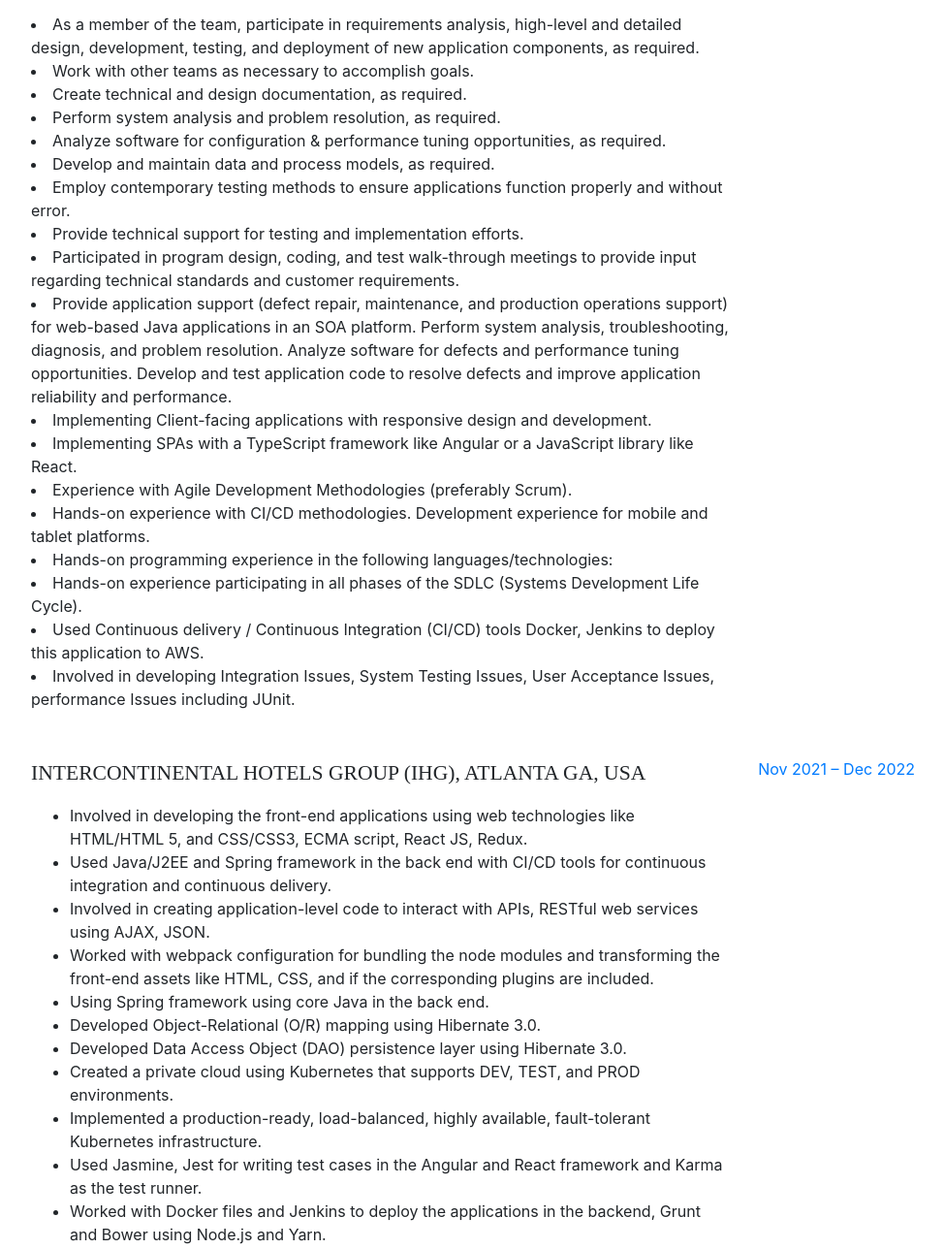
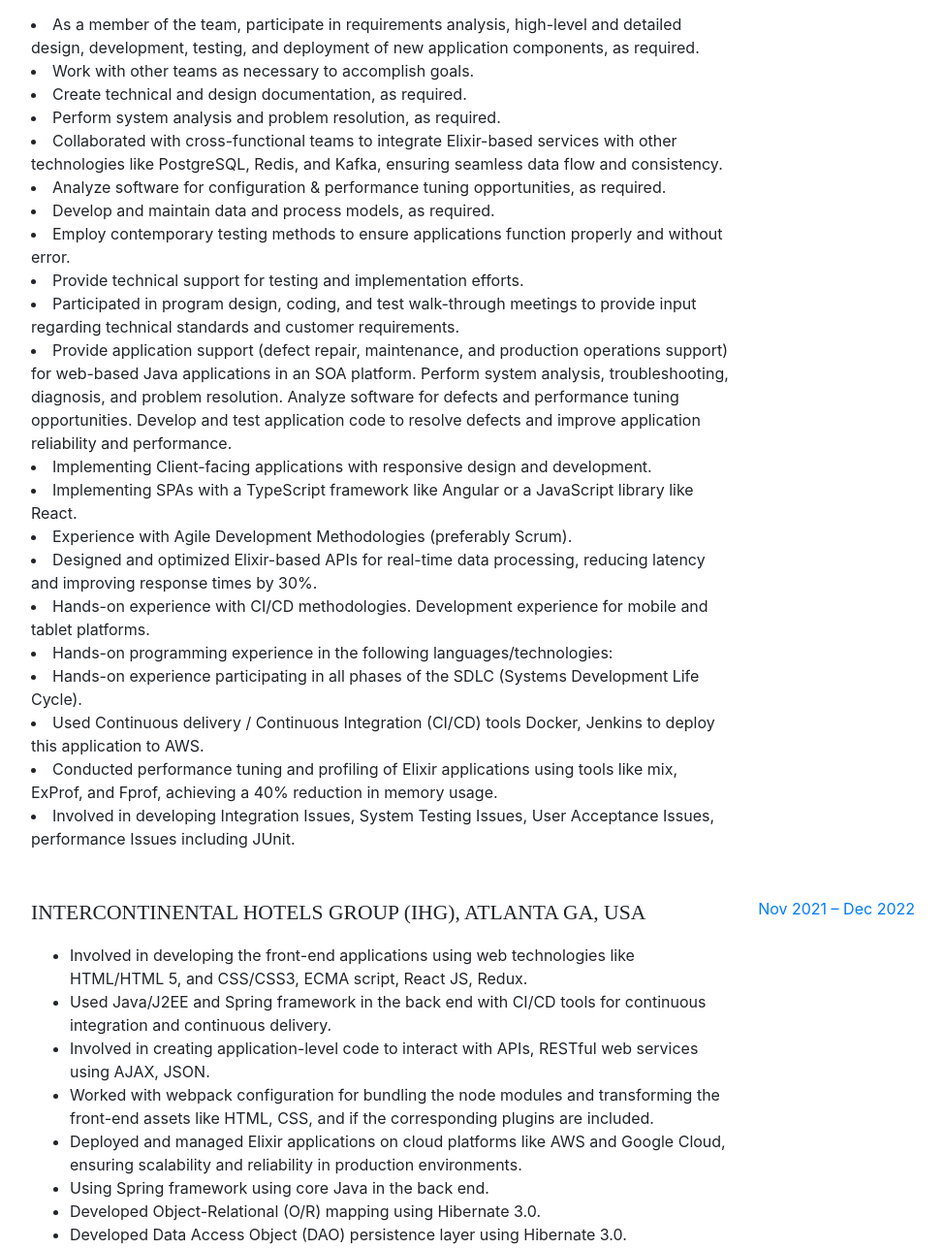
Before and after one commit to Naveed-md/UI-UX, a website with bundled scripts: page index.html in a window 1280 px wide. Shown: the part 1466-2754 px from the top of the page at 97% size, without its empty margins (288-1262 px from the left). Built offline with nearby package versions, Linux system fonts and the light colour scheme; a web font is replaced by a local one.

Commit message:
Update index.html

```diff
--- a/index.html
+++ b/index.html
@@ -173,6 +173,8 @@
             <li>Work with other teams as necessary to accomplish goals.</li>
             <li>Create technical and design documentation, as required.</li>
             <li>Perform system analysis and problem resolution, as required.</li>
+            <li> Collaborated with cross-functional teams to integrate Elixir-based services with other technologies like
+PostgreSQL, Redis, and Kafka, ensuring seamless data flow and consistency.</li>
             <li>Analyze software for configuration & performance tuning opportunities, as required.</li>
             <li>Develop and maintain data and process models, as required.</li>
             <li>Employ contemporary testing methods to ensure applications function properly and without error.</li>
@@ -186,12 +188,16 @@
             <li>Implementing Client-facing applications with responsive design and development.</li>
             <li>Implementing SPAs with a TypeScript framework like Angular or a JavaScript library like React.</li>
             <li>Experience with Agile Development Methodologies (preferably Scrum).</li>
+            <li>Designed and optimized Elixir-based APIs for real-time data processing, reducing latency and improving
+response times by 30%.</li>
             <li>Hands-on experience with CI/CD methodologies. Development experience for mobile and tablet platforms.
             </li>
             <li>Hands-on programming experience in the following languages/technologies:</li>
             <li>Hands-on experience participating in all phases of the SDLC (Systems Development Life Cycle).</li>
             <li>Used Continuous delivery / Continuous Integration (CI/CD) tools Docker, Jenkins to deploy this
               application to AWS.</li>
+            <li>Conducted performance tuning and profiling of Elixir applications using tools like mix, ExProf, and Fprof,
+achieving a 40% reduction in memory usage.
             <li>Involved in developing Integration Issues, System Testing Issues, User Acceptance Issues, performance
               Issues including JUnit.</li>
           </div>
@@ -213,6 +219,8 @@
                 JSON.</li>
               <li>Worked with webpack configuration for bundling the node modules and transforming the front-end assets
                 like HTML, CSS, and if the corresponding plugins are included.</li>
+              <li>Deployed and managed Elixir applications on cloud platforms like AWS and Google Cloud, ensuring
+scalability and reliability in production environments.</li>
               <li>Using Spring framework using core Java in the back end.</li>
               <li>Developed Object-Relational (O/R) mapping using Hibernate 3.0.</li>
               <li>Developed Data Access Object (DAO) persistence layer using Hibernate 3.0.</li>
@@ -226,6 +234,8 @@
               <li>Manage and add to the external developer portal containing Swagger-based testing interfaces.</li>
               <li>Worked on API design using API description tools such as Swagger.</li>
               <li>Used Yarn for deploying applications.</li>
+              <li>Utilized Elixir’s pattern matching and immutable data structures to write clean, maintainable, and efficient
+code, reducing code complexity by 25%.</li>
               <li>Worked with text editors like Visual Studio Code, Eclipse, etc., to write the code.</li>
               <li>Worked with GitLab for version control and JIRA for defect tracking.</li>
               <li>Worked on Agile methodology for multiple sprints to push the code on time.</li>
```
